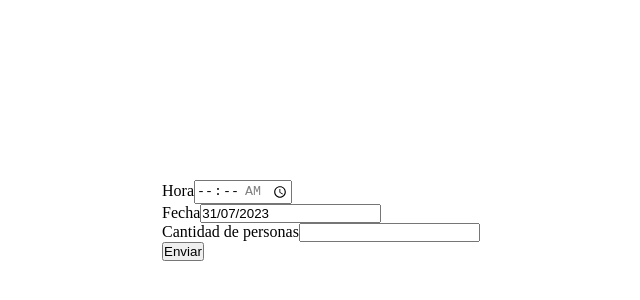
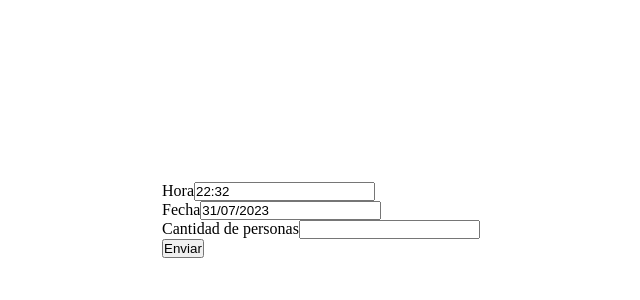
Before and after one commit to djauguust/Grupo2-TP3-Front-Restaurant-RollingCode, a React (Vite) app: page / in a window 1280 px wide. Shown: the part 30-330 px from the top of the page, without its empty margins (319-959 px from the left). Built offline with nearby package versions, Linux system fonts and the light colour scheme.

Commit message:
Modifico input time, el componente de datePicker y su funcionamiento

```diff
--- a/src/components/pages/reservas/Reservas.jsx
+++ b/src/components/pages/reservas/Reservas.jsx
@@ -6,39 +6,55 @@ import DatePicker from "react-datepicker";
 import "react-datepicker/dist/react-datepicker.css";
 
 const Reservas = () => {
+  // Calendario
   let day = new Date();
   const [startDate, setStartDate] = useState(day);
   const handleDate = (date) => {
     setStartDate(date);
   };
 
+  //Hora
+  const [startTime, setStartTime] = useState(day);
+  const handleTime = (time) => {
+    setStartTime(time);
+  }
+  console.log(startTime);
+    const convertToNumericTime = (time) => {
+      const hours = time.getHours();
+      const minutes = time.getMinutes();
+      return hours * 100 + minutes;
+    };
+    const filterTime = (time) => {
+      const hours = new Date(time).getHours();
+      return hours < 0 || hours > 6;
+    };
 
+    //Formik
     const initialValues = {
-    time: "",
-    date: day,
+      time: convertToNumericTime(startTime),
+      date: startDate,
       people: "",
     };
 
-  // const validationSchema = Yup.object().shape({
-  //   time: Yup.string().required("La hora es requerida"),
-  //   date: Yup.date().required("La fecha es requerida"),
-  //   people: Yup.number()
-  //     .typeError("La cantidad de personas debe ser un número")
-  //     .required("La cantidad de personas es requerida")
-  //     .positive("La cantidad de personas debe ser mayor a cero"),
-  // });
-
-  const handleSubmit = (values) => {
-    // Aquí puedes realizar alguna acción con los datos del formulario
-    console.log("Hora:", values.time);
+    const sendForm = (values) => {
+      console.log("Hora:", convertToNumericTime(startTime));
       console.log("Fecha:", startDate);
       console.log("Cantidad de personas:", values.people);
     };
 
-  const formik = useFormik({
-    initialValues: { initialValues },
-    // validationSchema: { validationSchema },
-    onSubmit: handleSubmit,
+    const { handleChange, handleSubmit, values } = useFormik({
+      initialValues,
+
+      validationSchema: Yup.object({
+        time: Yup.number().required("La hora es requerida"),
+        date: Yup.date().required("La fecha es requerida"),
+        people: Yup.number()
+          .typeError("La cantidad de personas debe ser un número")
+          .required("La cantidad de personas es requerida")
+          .positive("La cantidad de personas debe ser mayor a cero"),
+      }),
+
+      onSubmit: sendForm,
     });
 
     return (
@@ -54,14 +70,19 @@ const Reservas = () => {
           <Container>
             <Row>
               <Col>
-              <Form onSubmit={formik.handleSubmit}>
+                <Form onSubmit={handleSubmit}>
                   <Form.Group controlId="time">
                     <Form.Label>Hora</Form.Label>
-                  <Form.Control
-                    type="time"
-                    onChange={formik.handleChange}
-                    min="00:00"
-                    max="06:00"
+                    <DatePicker
+                      selected={startTime}
+                      onChange={handleTime}
+                      showTimeSelect
+                      showTimeSelectOnly
+                      timeIntervals={30}
+                      timeCaption="Time"
+                      dateFormat="HH:mm"
+                      filterTime={filterTime}
+                      value={values.time}
                     />
                   </Form.Group>
 
@@ -71,8 +92,9 @@ const Reservas = () => {
                       selected={startDate}
                       onChange={handleDate}
                       minDate={day}
-                    dateFormat='dd/MM/yyyy'
-                    filterDate={date=>date.getDay()!==1}
+                      dateFormat="dd/MM/yyyy"
+                      filterDate={(date) => date.getDay() !== 1}
+                      value={values.date}
                     />
                   </Form.Group>
 
@@ -80,7 +102,8 @@ const Reservas = () => {
                     <Form.Label>Cantidad de personas</Form.Label>
                     <Form.Control
                       type="number"
-                    onChange={formik.handleChange}
+                      onChange={handleChange}
+                      value={values.people}
                     />
                   </Form.Group>
 
@@ -95,5 +118,4 @@ const Reservas = () => {
       </>
     );
   };
-
 export default Reservas;
```
Lines whose indentation alone changed are shown as unchanged.
